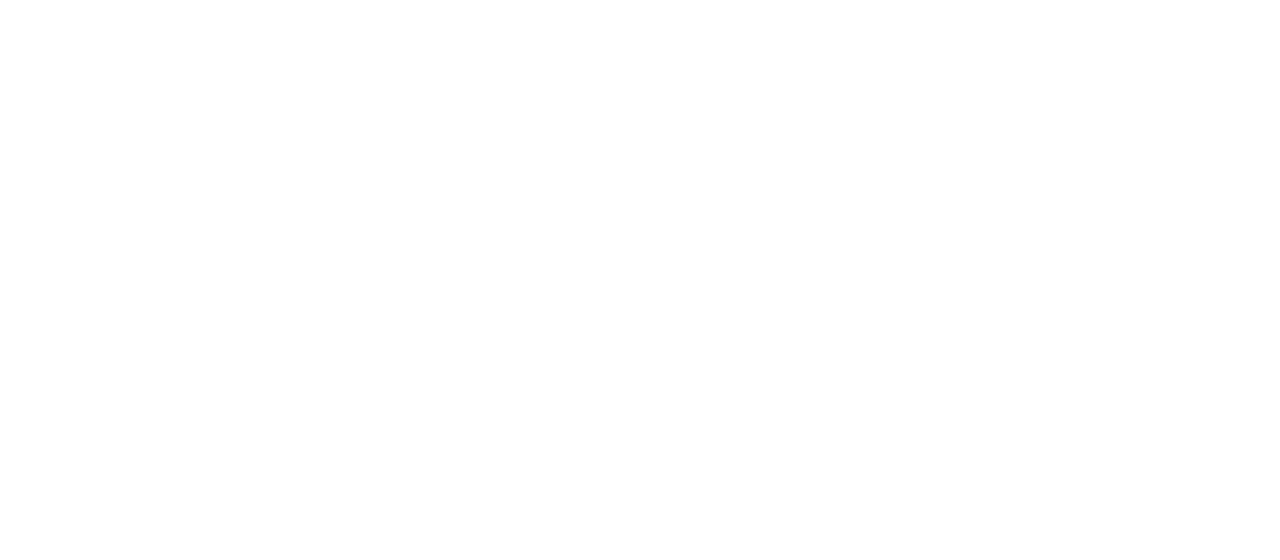
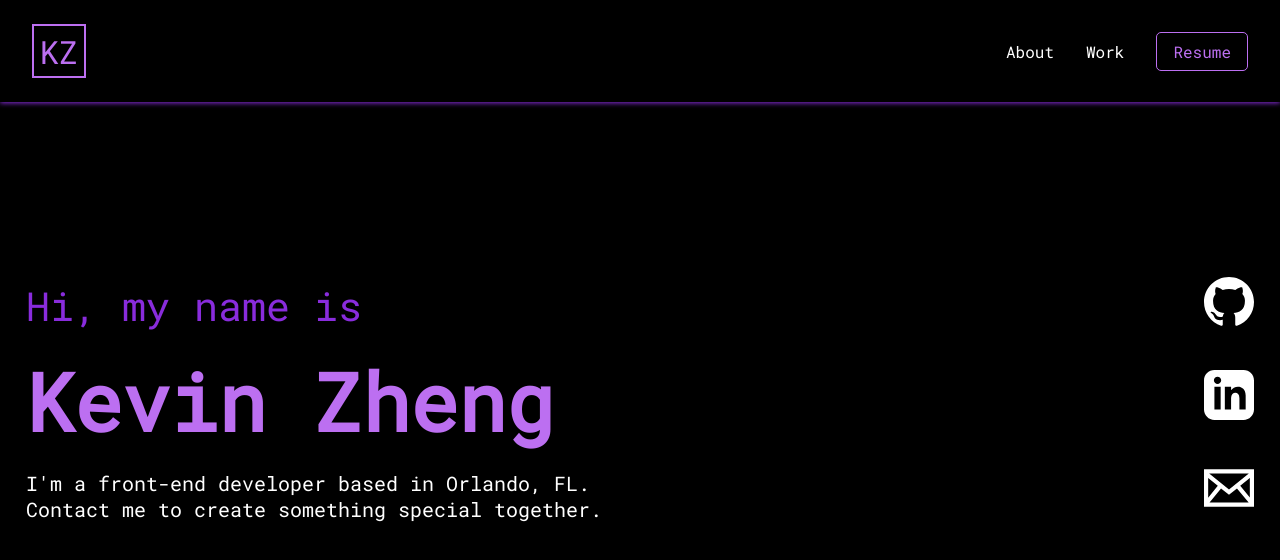
Before and after one commit to KevinZheng99/portfolio, a React (Create React App) app: page / in a window 1280 px wide. Shown: the top 560 px of the page. Built offline with nearby package versions, Linux system fonts and the light colour scheme.

Commit message:
Navigation and Hero structure/layout

```diff
--- a/src/App.js
+++ b/src/App.js
@@ -1,11 +1,13 @@
 import { Fragment } from "react";
 
 import Navigation from "./components/Navigation/Navigation";
+import Hero from "./components/Hero/Hero";
 
 function App() {
   return (
     <Fragment>
       <Navigation />
+      <Hero />
     </Fragment>
   );
 }
--- /dev/null
+++ b/src/components/Hero/Hero.js
@@ -0,0 +1,65 @@
+import React from "react";
+
+import classes from "./Hero.module.css";
+
+export default function Hero() {
+  return (
+    <div className={classes.hero}>
+      <div>
+        <div>Hi, my name is</div>
+        <div className={classes.name}>Kevin Zheng</div>
+        <div className={classes.description}>
+          I'm a front-end developer based in Orlando, FL. Contact me to create
+          something special together.
+        </div>
+      </div>
+      <div className={classes["icons-container"]}>
+        <a
+          href="https://github.com/KevinZheng99"
+          target="_blank"
+          rel="noreferrer"
+        >
+          <svg
+            className={classes.icons}
+            xmlns="http://www.w3.org/2000/svg"
+            width="24"
+            height="24"
+            viewBox="0 0 24 24"
+          >
+            <path d="M12 0c-6.626 0-12 5.373-12 12 0 5.302 3.438 9.8 8.207 11.387.599.111.793-.261.793-.577v-2.234c-3.338.726-4.033-1.416-4.033-1.416-.546-1.387-1.333-1.756-1.333-1.756-1.089-.745.083-.729.083-.729 1.205.084 1.839 1.237 1.839 1.237 1.07 1.834 2.807 1.304 3.492.997.107-.775.418-1.305.762-1.604-2.665-.305-5.467-1.334-5.467-5.931 0-1.311.469-2.381 1.236-3.221-.124-.303-.535-1.524.117-3.176 0 0 1.008-.322 3.301 1.23.957-.266 1.983-.399 3.003-.404 1.02.005 2.047.138 3.006.404 2.291-1.552 3.297-1.23 3.297-1.23.653 1.653.242 2.874.118 3.176.77.84 1.235 1.911 1.235 3.221 0 4.609-2.807 5.624-5.479 5.921.43.372.823 1.102.823 2.222v3.293c0 .319.192.694.801.576 4.765-1.589 8.199-6.086 8.199-11.386 0-6.627-5.373-12-12-12z" />
+          </svg>
+        </a>
+        <a
+          href="https://www.linkedin.com/in/kevin-zheng-6b5a34174/"
+          target="_blank"
+          rel="noreferrer"
+        >
+          <svg
+            className={classes.icons}
+            xmlns="http://www.w3.org/2000/svg"
+            width="24"
+            height="24"
+            viewBox="0 0 24 24"
+          >
+            <path d="M19 0h-14c-2.761 0-5 2.239-5 5v14c0 2.761 2.239 5 5 5h14c2.762 0 5-2.239 5-5v-14c0-2.761-2.238-5-5-5zm-11 19h-3v-11h3v11zm-1.5-12.268c-.966 0-1.75-.79-1.75-1.764s.784-1.764 1.75-1.764 1.75.79 1.75 1.764-.783 1.764-1.75 1.764zm13.5 12.268h-3v-5.604c0-3.368-4-3.113-4 0v5.604h-3v-11h3v1.765c1.396-2.586 7-2.777 7 2.476v6.759z" />
+          </svg>
+        </a>
+        <a
+          href="mailto: kevinzhengkz99@gmail.com"
+          target="_blank"
+          rel="noreferrer"
+        >
+          <svg
+            className={classes.icons}
+            xmlns="http://www.w3.org/2000/svg"
+            width="24"
+            height="24"
+            viewBox="0 0 24 24"
+          >
+            <path d="M0 3v18h24v-18h-24zm6.623 7.929l-4.623 5.712v-9.458l4.623 3.746zm-4.141-5.929h19.035l-9.517 7.713-9.518-7.713zm5.694 7.188l3.824 3.099 3.83-3.104 5.612 6.817h-18.779l5.513-6.812zm9.208-1.264l4.616-3.741v9.348l-4.616-5.607z" />
+          </svg>
+        </a>
+      </div>
+    </div>
+  );
+}
--- /dev/null
+++ b/src/components/Hero/Hero.module.css
@@ -0,0 +1,42 @@
+.hero {
+  color: #892cdc;
+  background-color: black;
+  display: flex;
+  justify-content: space-evenly;
+  align-items: center;
+  font-size: 2.5rem;
+  height: 100vh;
+}
+
+.name {
+  color: #bc6ff1;
+  margin: 1rem 0;
+  font-size: 5rem;
+  font-weight: bold;
+}
+
+.description {
+  color: white;
+  font-size: 1.25rem;
+  width: 55%;
+}
+
+.icons-container {
+  display: flex;
+  flex-direction: column;
+  gap: 2rem;
+}
+
+.icons {
+  fill: white;
+  width: 50px;
+  height: 50px;
+  position: relative;
+  top: 0;
+  transition: all 0.25s ease-out;
+}
+
+.icons:hover {
+  fill: #bc6ff1;
+  top: -1rem;
+}
--- a/src/components/Navigation/Navigation.js
+++ b/src/components/Navigation/Navigation.js
@@ -1,5 +1,21 @@
 import React from "react";
 
+import classes from "./Navigation.module.css";
+
 export default function Navigation() {
-  return <div></div>;
+  return (
+    <div className={classes.navigation}>
+      <a className={classes.logo} href="#">
+        KZ
+      </a>
+
+      <div>
+        <a href="#">About</a>
+        <a href="#">Work</a>
+        <a className={classes.resume} href="#">
+          Resume
+        </a>
+      </div>
+    </div>
+  );
 }
--- /dev/null
+++ b/src/components/Navigation/Navigation.module.css
@@ -0,0 +1,51 @@
+.navigation {
+  box-shadow: 0 1px 5px 0 #892cdc;
+  background-color: black;
+  display: flex;
+  justify-content: space-between;
+  align-items: center;
+  padding: 1.5rem 0;
+  position: fixed;
+  top: 0;
+  width: 100%;
+}
+
+.navigation a {
+  color: white;
+  text-decoration: none;
+  margin-right: 2rem;
+  transition: all 0.25s ease-out;
+}
+
+.navigation a:hover {
+  color: #bc6ff1;
+}
+
+.navigation .logo {
+  border: 2px solid #bc6ff1;
+  color: #bc6ff1;
+  margin-left: 2rem;
+  height: 50px;
+  width: 50px;
+  font-size: 2rem;
+  display: flex;
+  justify-content: center;
+  align-items: center;
+  transition: all 0.25s ease-out;
+}
+
+.navigation .logo:hover {
+  background-color: #bd6ff159;
+}
+
+.navigation .resume {
+  border: 1px solid #bc6ff1;
+  border-radius: 5px;
+  color: #bc6ff1;
+  padding: 0.5rem 1rem;
+  transition: all 0.25s ease-out;
+}
+
+.navigation .resume:hover {
+  background-color: #bd6ff159;
+}
--- a/src/index.css
+++ b/src/index.css
@@ -1,13 +1,13 @@
+@import url("https://fonts.googleapis.com/css2?family=Roboto+Mono&display=swap");
+
 body {
   margin: 0;
-  font-family: -apple-system, BlinkMacSystemFont, 'Segoe UI', 'Roboto', 'Oxygen',
-    'Ubuntu', 'Cantarell', 'Fira Sans', 'Droid Sans', 'Helvetica Neue',
-    sans-serif;
+  font-family: "Roboto Mono", monospace;
   -webkit-font-smoothing: antialiased;
   -moz-osx-font-smoothing: grayscale;
 }
 
 code {
-  font-family: source-code-pro, Menlo, Monaco, Consolas, 'Courier New',
+  font-family: source-code-pro, Menlo, Monaco, Consolas, "Courier New",
     monospace;
 }
```
Also changed, not shown: src/components/About/About.js (added), src/components/About/About.module.css (added).
